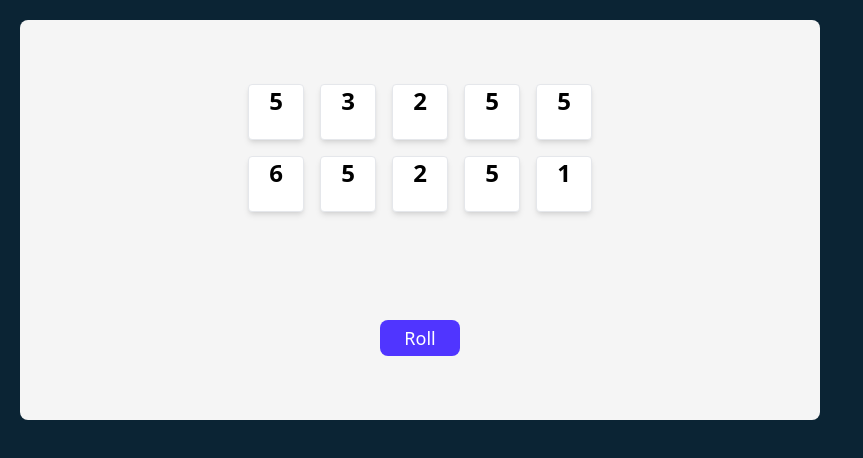
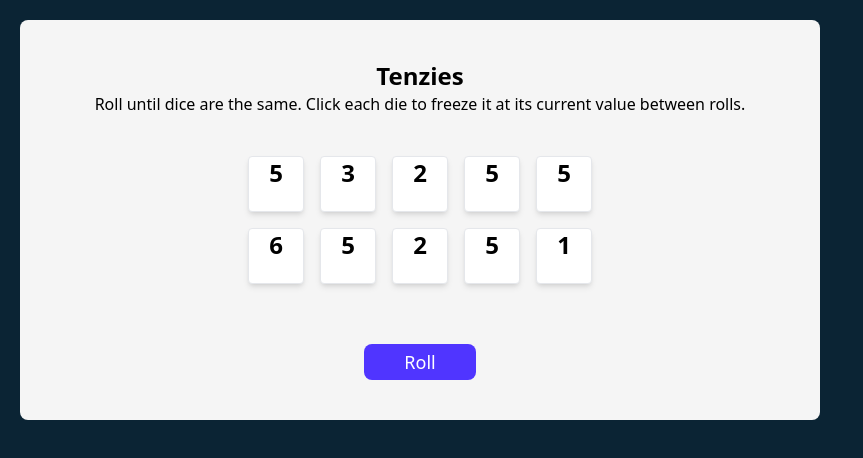
Before and after one commit to widimicko/react-tenzies-game, a React (Create React App) app: page / in a window 1280 px wide. Shown: the top 458 px of the page, without its empty margins (0-863 px from the left). Built offline with nearby package versions, Linux system fonts and the light colour scheme.

Commit message:
create finish logic

```diff
--- a/package.json
+++ b/package.json
@@ -8,6 +8,7 @@
     "@testing-library/user-event": "^13.5.0",
     "nanoid": "^3.3.1",
     "react": "^17.0.2",
+    "react-confetti": "^6.0.1",
     "react-dom": "^17.0.2",
     "react-scripts": "5.0.0",
     "web-vitals": "^2.1.4"
--- a/src/App.jsx
+++ b/src/App.jsx
@@ -1,11 +1,13 @@
-import React, { useState } from 'react'
+import React, { useEffect, useState } from 'react'
 
 import { nanoid } from 'nanoid'
+import Confetti from 'react-confetti'
 
 import Die from './components/Die';
 
 function App() {
   const [dice, setDice] = useState(allNewDice())
+  const [tenzies, setTenzies] = useState(false)
 
   function generateNewDie() {
     return {
@@ -23,15 +25,6 @@ function App() {
     return dices
   }
 
-  function rollDice() {
-    setDice(prevDice => prevDice.map(die => {
-      return die.isHeld ?
-        die :
-        generateNewDie()
-
-    }))
-  }
-
   function holdDice(id) {
     setDice(prevDice => prevDice.map(die => {
       return die.id === id ?
@@ -40,9 +33,39 @@ function App() {
     }))
   }
 
+  useEffect(() => {
+    const allDieHeld = dice.every(die => die.isHeld)
+    const firstDieValue = dice[0].value
+    const allDieSameValue = dice.every(die => die.value === firstDieValue)
+
+    if (allDieHeld && allDieSameValue) {
+      setTenzies(true)
+    }
+  }, [dice])
+
+  function handleButtonClick() {
+    if (!tenzies) {
+      setDice(prevDice => prevDice.map(die => {
+        return die.isHeld ?
+          die :
+          generateNewDie()
+
+      }))
+    } else {
+      setTenzies(false)
+      setDice(allNewDice( ))
+    }
+
+  }
+
   return (
     <div className="h-screen w-screen bg-[#0B2434] p-5">
       <main className="bg-[#F5F5F5] h-[400px] max-w-[800px] rounded-lg p-5 flex flex-col justify-around items-center">
+        {tenzies && <Confetti />}
+        <div className="text-center">
+          <h1 className='font-bold text-2xl'>Tenzies</h1>
+          <p>Roll until dice are the same. Click each die to freeze it at its current value between rolls.</p>
+        </div>
         <div className='grid grid-cols-5 gap-4'>
           {
             dice.map((die) => {
@@ -50,7 +73,9 @@ function App() {
             })
           }
         </div>
-        <button onClick={rollDice} className="h-9 w-20 text-lg bg-[#5035FF] rounded-lg text-white mt-5 active:shadow-2xl active:bg-[#170975]">Roll</button>
+        <button onClick={handleButtonClick} className="h-9 w-28 text-lg bg-[#5035FF] rounded-lg text-white mt-5 active:shadow-2xl active:bg-[#170975]">
+          {tenzies ? 'New Game' : 'Roll'}
+        </button>
       </main>
     </div>
   );
```
Also changed, not shown: 1 other file (tests, documents, lock files or other folders).
